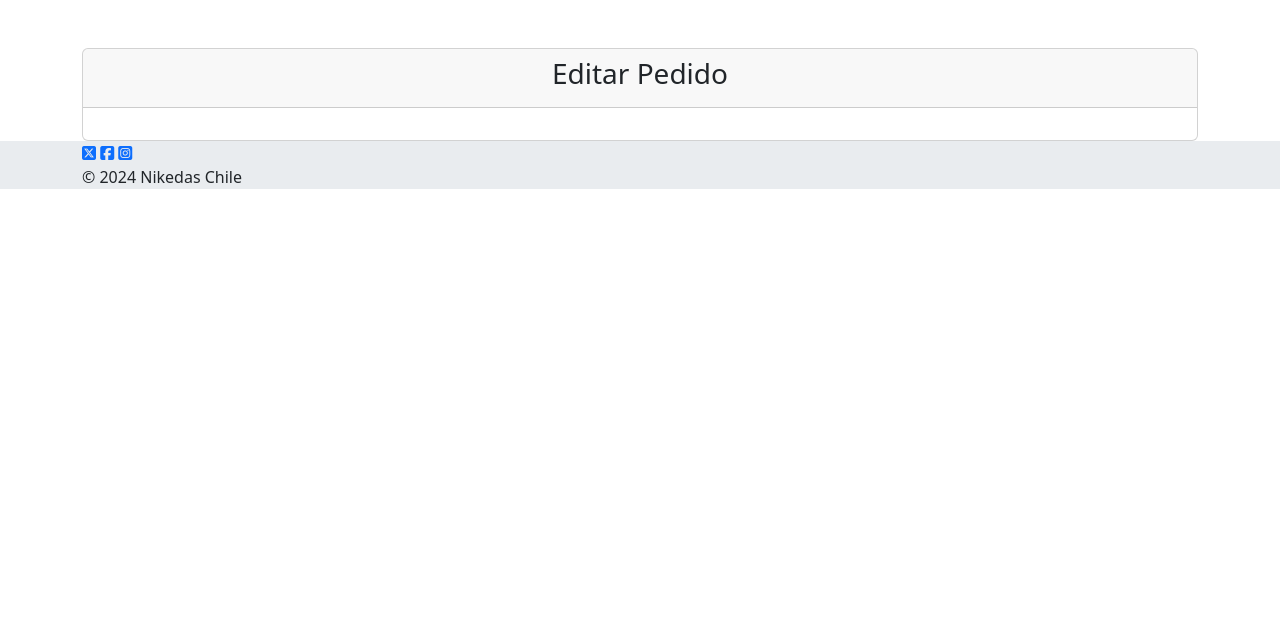
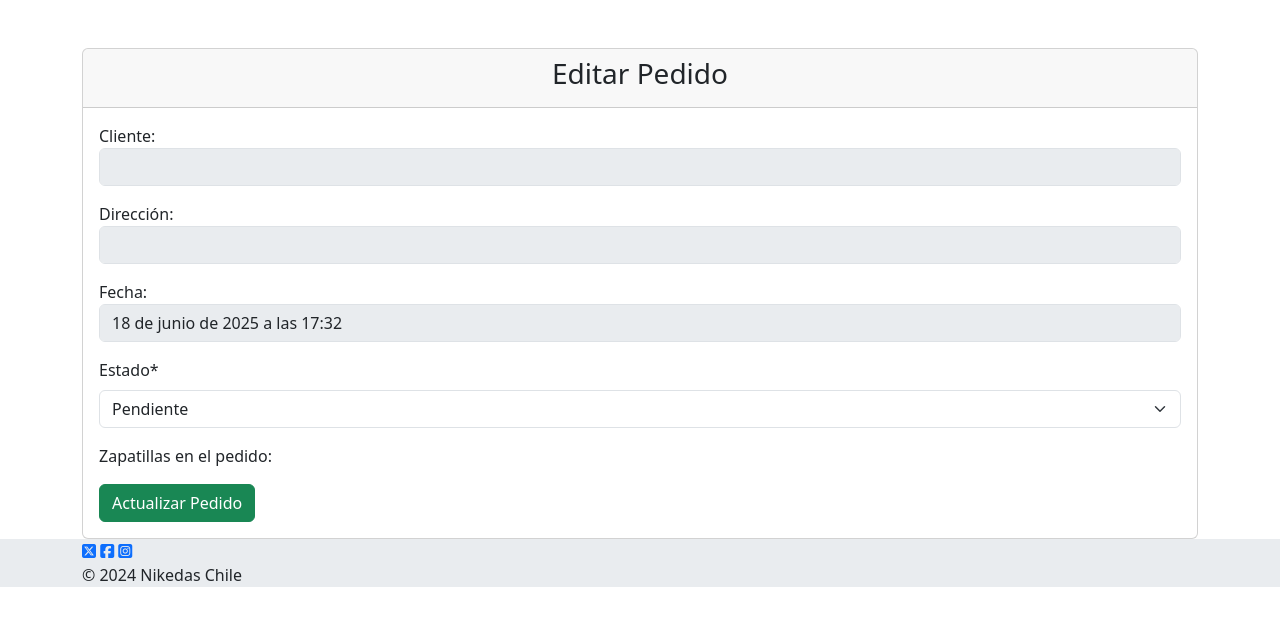
Before and after one commit to faavsun/nikedas, a Django app: template aplicacion/templates/aplicacion/editarPedido.html in a window 1280 px wide. Shown: the part 68-694 px from the top of the page. Run offline with Django 5.2, Linux system fonts and the light colour scheme; the template is opened without the code that fills it: values that come from a table or form of the project are taken from there, others are empty; some libraries are stand-ins or nearby versions.

Commit message:
Formulario para la edición de pedido

```diff
--- a/aplicacion/templates/aplicacion/editarPedido.html
+++ b/aplicacion/templates/aplicacion/editarPedido.html
@@ -8,7 +8,37 @@
             <h3 class="text-center">Editar Pedido</h3>
         </div>
         <div class="card-body">
-
+            <form method="post">
+                {% csrf_token %}
+                <div class="form-group mb-3">
+                    <label for="id_cliente">Cliente:</label>
+                    <input type="text" id="id_cliente" class="form-control" value="{{ form.instance.cliente.nombre }} {{ form.instance.cliente.apellido }}" disabled>
+                </div>
+                <div class="form-group mb-3">
+                    <label for="id_direccion">Dirección:</label>
+                    <input type="text" id="id_direccion" class="form-control" value="{{ form.instance.direccion }}" disabled>
+                </div>
+                <div class="form-group mb-3">
+                    <label for="id_fecha">Fecha:</label>
+                    <input type="text" id="id_fecha" class="form-control" value="{{ form.instance.fecha }}" disabled>
+                </div>
+                <div class="form-group mb-3">
+                    {{ form.estado|as_crispy_field }}
+                </div>
+                <div class="form-group mb-3">
+                    <label>Zapatillas en el pedido:</label>
+                    <ul class="list-group">
+                        {% for item in zapatillas_pedido %}
+                            <li class="list-group-item">
+                                {{ item.zapatilla.modelo }} - Talla: {{ item.talla }} - Cantidad: {{ item.cantidad }}
+                            </li>
+                        {% endfor %}
+                    </ul>
+                </div>
+                <div class="mt-3">
+                    <button type="submit" class="btn btn-success">Actualizar Pedido</button>
+                </div>
+            </form>
         </div>
     </div>
 </div>
```
